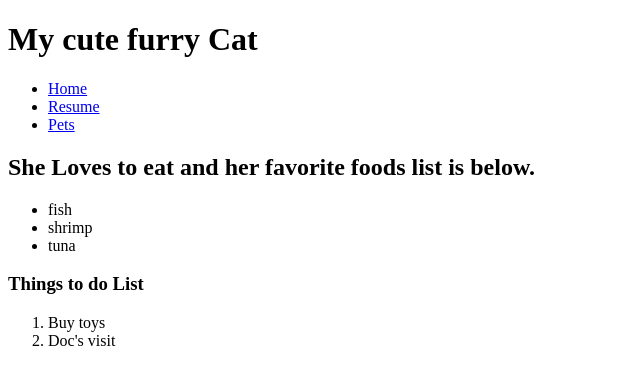
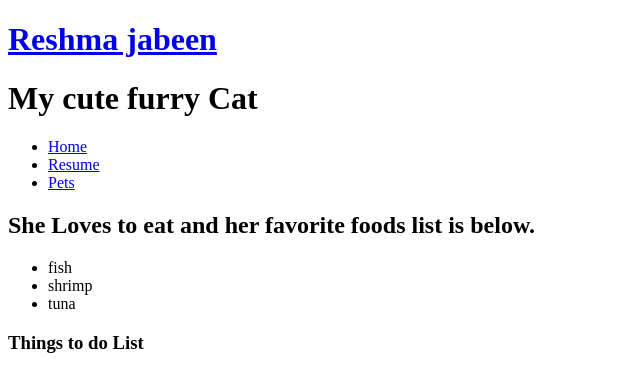
Before and after one commit to Rjabeen/Project1, a plain HTML site: page pets/index.html in a window 1280 px wide. Shown: the top 368 px of the page, without its empty margins (0-640 px from the left). Drawn offline with Linux system fonts and the light colour scheme.

Commit message:
fixed href link

```diff
--- a/pets/index.html
+++ b/pets/index.html
@@ -8,6 +8,7 @@
 </head>
 <body>
   <header id="header">
+    <h1><a href="../index.html" rel="home">Reshma jabeen</a></h1>
     <h1> My cute furry Cat </h1>
     <nav id="navigation">
       <ul>
```
